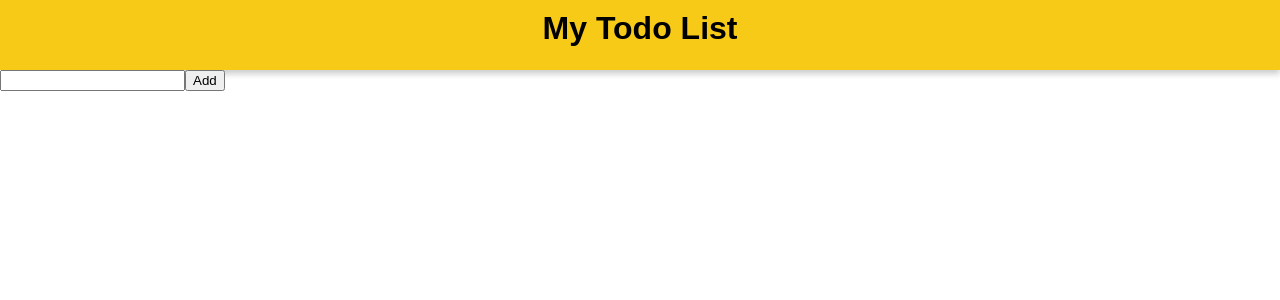
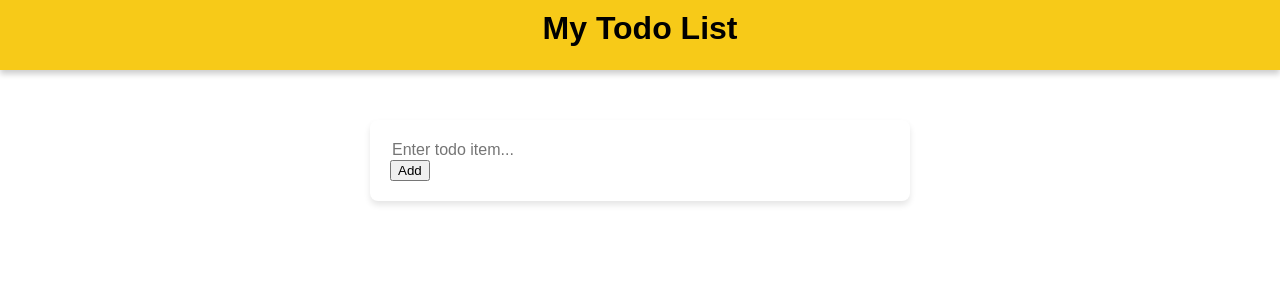
Before and after one commit to claudiahW/reacttodo, a React (Vite) app: page / in a window 1280 px wide. Shown: the top 300 px of the page. Built offline with nearby package versions, Linux system fonts and the light colour scheme.

Commit message:
style input element in the form

```diff
--- a/src/components/Form.jsx
+++ b/src/components/Form.jsx
@@ -1,4 +1,5 @@
 import { useState } from "react";
+import styles from "./form.module.css";
 export default function Form({ todos, setTodos }) {
     const [todo, setTodo] = useState("");
 
@@ -8,11 +9,11 @@
         setTodo("");
       }
     return (
-        <form onSubmit={handleSubmit}>
-            <input
+        <form className={styles.todoform} onSubmit={handleSubmit}>
+            <input className={styles.modernInput}
             onChange={(e) => setTodo(e.target.value)}
             value={todo}
-            type="text"
+            type="text"  placeholder="Enter todo item..."
             />
             <button type="submit">Add</button>
         </form>
--- a/src/components/form.module.css
+++ b/src/components/form.module.css
@@ -0,0 +1,22 @@
+.todoform {
+   background-color: white;
+   border-radius: 8px;
+   padding: 20px;
+   width: 500px;
+   margin: 0 auto;
+   margin-top: 50px;
+   box-shadow: 0 4px 6px rgb(0, 0, 0, 0.1);
+}
+
+.modernInput {
+   display: block;
+   width:100%;
+   border: none;
+   color:black;
+   font-size: 16px;
+
+
+}
+.modernInput:focus{
+    outline:none ;
+}
```
